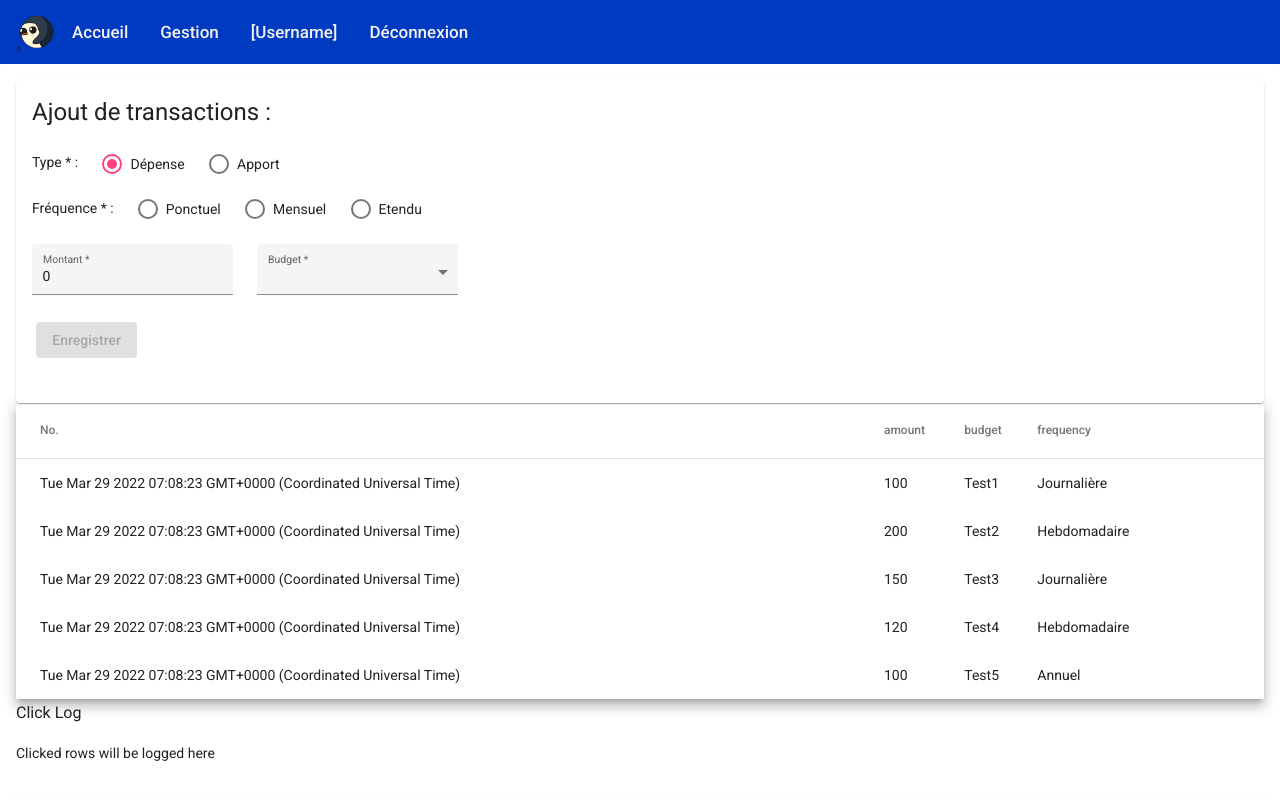
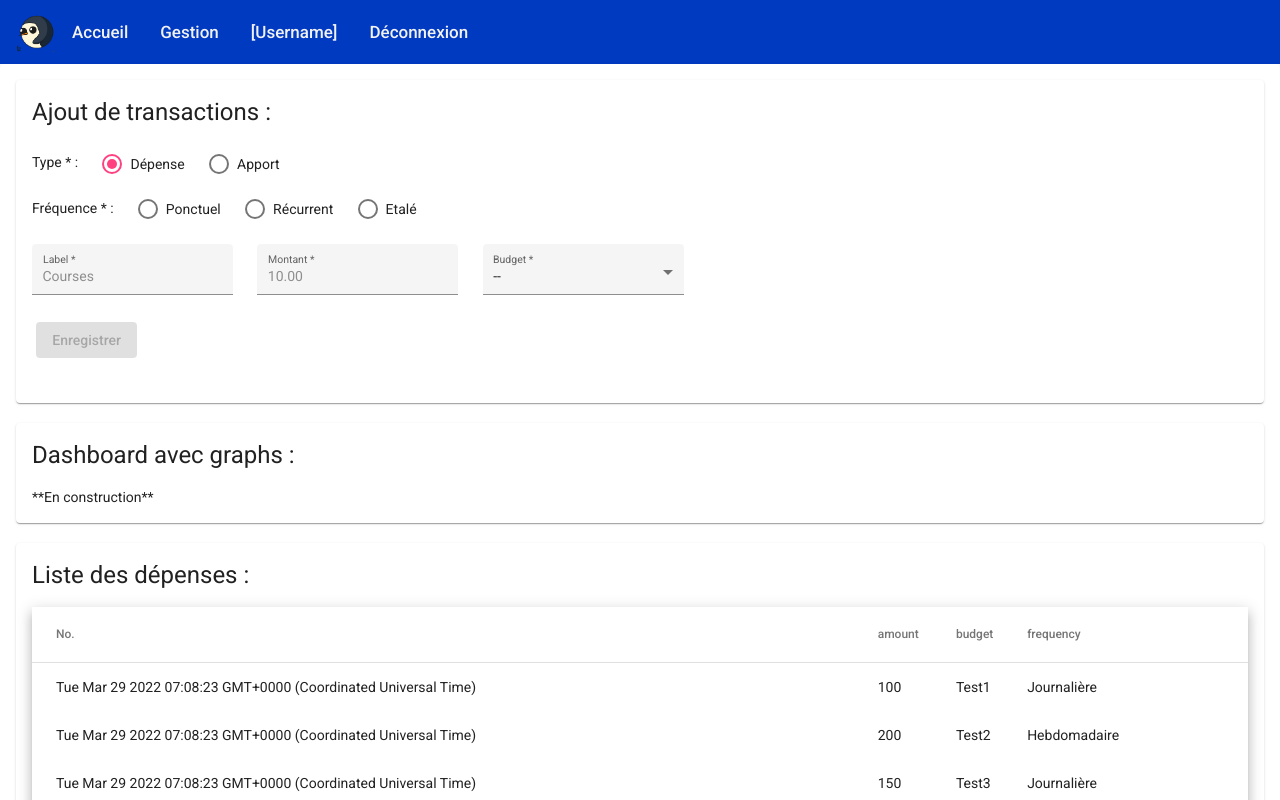
Before and after one commit to univ-smb-m1-isc-2021/Budget-101-Chatel-Deflon_Angular, an Angular app: page / in a window 1280 px wide. Both pictures are taken after a click on the label "Dépense". Shown: the top 800 px of the page. Built offline with nearby package versions, Linux system fonts and the light colour scheme.

Commit message:
v1 form ok + ajout charts component

```diff
--- a/src/app/app.module.ts
+++ b/src/app/app.module.ts
@@ -19,6 +19,7 @@ import {FormsModule, ReactiveFormsModule} from "@angular/forms";
 import {MatTableModule} from "@angular/material/table";
 import { TransactionFormComponent } from './components/transaction-form/transaction-form.component';
 import { ExpenseListComponent } from './components/expense-list/expense-list.component';
+import { ChartsComponent } from './components/charts/charts.component';
 
 
 @NgModule({
@@ -26,7 +27,8 @@ import { ExpenseListComponent } from './components/expense-list/expense-list.com
     AppComponent,
     HomepageComponent,
     TransactionFormComponent,
-    ExpenseListComponent
+    ExpenseListComponent,
+    ChartsComponent
   ],
   imports: [
     BrowserModule,
--- /dev/null
+++ b/src/app/components/charts/charts.component.html
@@ -0,0 +1,4 @@
+<mat-card>
+  <h1>Dashboard avec graphs :</h1>
+  <div>**En construction**</div>
+</mat-card>
--- /dev/null
+++ b/src/app/components/charts/charts.component.ts
@@ -0,0 +1,15 @@
+import { Component, OnInit } from '@angular/core';
+
+@Component({
+  selector: 'app-charts',
+  templateUrl: './charts.component.html',
+  styleUrls: ['./charts.component.css']
+})
+export class ChartsComponent implements OnInit {
+
+  constructor() { }
+
+  ngOnInit(): void {
+  }
+
+}
--- a/src/app/components/expense-list/expense-list.component.html
+++ b/src/app/components/expense-list/expense-list.component.html
@@ -1,3 +1,5 @@
+<mat-card>
+  <h1>Liste des dépenses :</h1>
   <table mat-table [dataSource]="dataSource" class="mat-elevation-z8 demo-table">
     <!-- Date Column -->
     <ng-container matColumnDef="date">
@@ -47,3 +49,6 @@
       Clicked on {{clickedRow.budget}}
     </li>
   </ul>
+
+  <div>**En construction**</div>
+</mat-card>
--- a/src/app/components/homepage/homepage.component.html
+++ b/src/app/components/homepage/homepage.component.html
@@ -13,21 +13,15 @@
   <!--    <li *ngFor="let book of hello">{{ book }}</li>-->
   <!--  </ul>-->
   <app-transaction-form></app-transaction-form>
-  <app-expense-list></app-expense-list>
+
+  <!-- TODO : Dashboard avec graphs -->
+  <br/>
+  <app-charts></app-charts>
 
   <!-- TODO : Liste des dépenses -->
   <br/>
-  <mat-card>
-    <h1>Liste des dépenses :</h1>
-    <div>**En construction**</div>
-  </mat-card>
+  <app-expense-list></app-expense-list>
 
-  <!-- TODO : Dashboard avec graphs -->
-  <br/>
-  <mat-card>
-    <h1>Dashboard avec graphs :</h1>
-    <div>**En construction**</div>
-  </mat-card>
 </mat-card>
 <footer id="footer">
   <div>GUNTER 101 -- Application de gestion de budgets -- Antoine Chatel & Elodie Deflon</div>
--- a/src/app/components/transaction-form/transaction-form.component.html
+++ b/src/app/components/transaction-form/transaction-form.component.html
@@ -17,10 +17,15 @@
       <label>Fréquence * :</label>
       <mat-radio-group required [formControl]="freqValue">
         <mat-radio-button value="ponctuel">Ponctuel</mat-radio-button>
-        <mat-radio-button value="mensuel">Mensuel</mat-radio-button>
-        <mat-radio-button value="etendu">Etendu</mat-radio-button>
+        <mat-radio-button value="recurrent">Récurrent</mat-radio-button>
+        <mat-radio-button value="etale">Etalé</mat-radio-button>
       </mat-radio-group>
     </div>
+    <mat-form-field *ngIf="typeValue.value == 'depense' || typeValue.value == 'apport'"
+                    appearance="fill">
+      <mat-label>Label</mat-label>
+      <input matInput required type="text" placeholder="Courses" [formControl]="labelValue">
+    </mat-form-field>
     <mat-form-field *ngIf="typeValue.value == 'depense' || typeValue.value == 'apport'"
                     appearance="fill">
       <mat-label>Montant</mat-label>
@@ -37,20 +42,20 @@
     <mat-form-field appearance="fill"
                     *ngIf="freqValue.value == 'ponctuel'">
       <mat-label>Date</mat-label>
-      <input matInput required type="date" [formControl]="dateValue"> <!-- [valueAsDate]="currentDate" -->
+      <input matInput required type="date" [formControl]="dateValue" [valueAsDate]="currentDate" >
     </mat-form-field>
     <mat-form-field appearance="fill"
-                    *ngIf="freqValue.value == 'mensuel' || freqValue.value == 'etendu'">
+                    *ngIf="freqValue.value == 'recurrent' || freqValue.value == 'etale'">
       <mat-label>Premier virement</mat-label>
-      <input matInput required type="date" [formControl]="dateFirstValue">
+      <input matInput required type="date" [formControl]="dateFirstValue" [valueAsDate]="currentDate" >
     </mat-form-field>
     <mat-form-field appearance="fill"
-                    *ngIf="freqValue.value == 'etendu'">
+                    *ngIf="freqValue.value == 'etale'">
       <mat-label>Dernier virement</mat-label>
       <input matInput required type="date" [formControl]="dateLastValue">
     </mat-form-field>
     <mat-form-field appearance="fill"
-                    *ngIf="freqValue.value == 'mensuel' || freqValue.value == 'etendu'">
+                    *ngIf="freqValue.value == 'recurrent'">
       <mat-label>Répétition</mat-label>
       <select matNativeControl required [formControl]="repetitionValue">
         <option label="--"></option>
@@ -64,7 +69,8 @@
     <br/>
   </form>
   <mat-card-actions>
-    <button [disabled]="(typeValue.value == '0' || freqValue.value == '0')"
+    <button [disabled]="((typeValue.value != 'depense' && typeValue.value != 'apport') ||
+                         (freqValue.value != 'ponctuel' && freqValue.value != 'recurrent' && freqValue.value != 'etale'))"
             mat-raised-button type="submit" id="submitForm" form="formAdd" color="primary">Enregistrer</button> <!-- mat-raised-button -->
   </mat-card-actions>
 </mat-card>
--- a/src/app/components/transaction-form/transaction-form.component.ts
+++ b/src/app/components/transaction-form/transaction-form.component.ts
@@ -13,21 +13,22 @@ export class TransactionFormComponent implements OnInit, AfterViewInit {
   currentDate = new Date();
 
   options: FormGroup;
-  typeValue = new FormControl('0'); // Type : dépense ou apport
-  freqValue = new FormControl('0'); // Fréquence : ponctuel, mensuel ou étendu
-  amountValue = new FormControl('0'); // Montant en €
-  budgetValue = new FormControl('0'); // Budget correspondant à la dépense
-  dateValue = new FormControl('0'); // Date de virement ponctuel
-  dateFirstValue = new FormControl('0'); // Date de premier virement
-  dateLastValue = new FormControl('0'); // Date de dernier virement
-
-  repetitionValue = new FormControl('0'); // Fréquence de répétition
+  typeValue = new FormControl(''); // Type : dépense ou apport
+  freqValue = new FormControl(''); // Fréquence : ponctuel, mensuel ou étendu
+  labelValue = new FormControl(''); // Nom de la dépense
+  amountValue = new FormControl(''); // Montant en €
+  budgetValue = new FormControl(''); // Budget correspondant à la dépense
+  dateValue = new FormControl(this.currentDate); // Date de virement ponctuel
+  dateFirstValue = new FormControl(this.currentDate); // Date de premier virement
+  dateLastValue = new FormControl(this.currentDate); // Date de dernier virement
+  repetitionValue = new FormControl(''); // Fréquence de répétition
 
   constructor(fb: FormBuilder) {
     console.log(this.currentDate);
     this.options = fb.group({
       typeValue: this.typeValue,
       freqValue: this.freqValue,
+      labelValue: this.labelValue,
       amountValue: this.amountValue,
       budgetValue: this.budgetValue,
       dateValue: this.dateValue,
@@ -47,6 +48,7 @@ export class TransactionFormComponent implements OnInit, AfterViewInit {
   addNewExpense(): void {
     console.log("-- NEW EXPENSE --");
     let expense = [];
+    expense.push(this.labelValue.value);
 
     if (this.typeValue.value == 'depense') {
       expense.push(-1 * parseFloat(this.amountValue.value));
@@ -58,13 +60,12 @@ export class TransactionFormComponent implements OnInit, AfterViewInit {
 
     if (this.freqValue.value == 'ponctuel') {
       expense.push(this.dateValue.value);
-    } else if (this.freqValue.value == 'mensuel') {
+    } else if (this.freqValue.value == 'recurrent') {
       expense.push(this.dateFirstValue.value);
       expense.push(this.repetitionValue.value);
     } else {
       expense.push(this.dateFirstValue.value);
       expense.push(this.dateLastValue.value);
-      expense.push(this.repetitionValue.value);
     }
 
     this.expenses.push(expense)
```
Also changed, not shown: src/app/components/charts/charts.component.css (added), 1 other file (tests, documents, lock files or other folders). Lines whose indentation alone changed are shown as unchanged.
